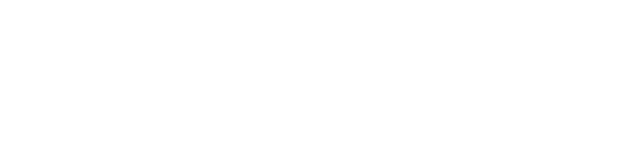
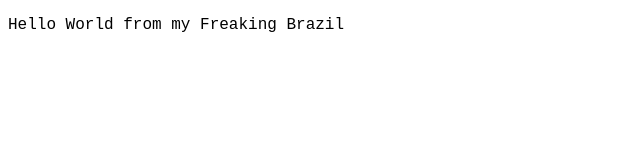
Before and after one commit to vlaskz/vlaskz.github.io, a plain HTML site: page index.html in a window 1280 px wide. Shown: the whole page, without its empty margins (0-640 px from the left). Drawn offline with Linux system fonts and the light colour scheme.

Commit message:
test: inserted one paragraph to see if all is working

```diff
--- a/index.html
+++ b/index.html
@@ -5,6 +5,6 @@
     <title>Hello World</title>
 </head>
 <body>
-
+<p style="font-family: 'Roboto Bk',monospace">Hello World from my Freaking Brazil</p>
 </body>
 </html>
```
